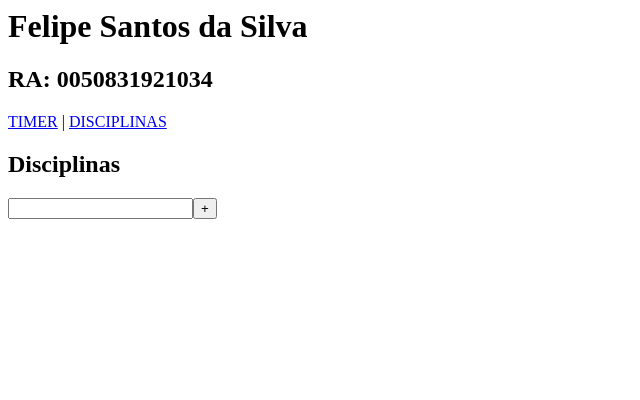
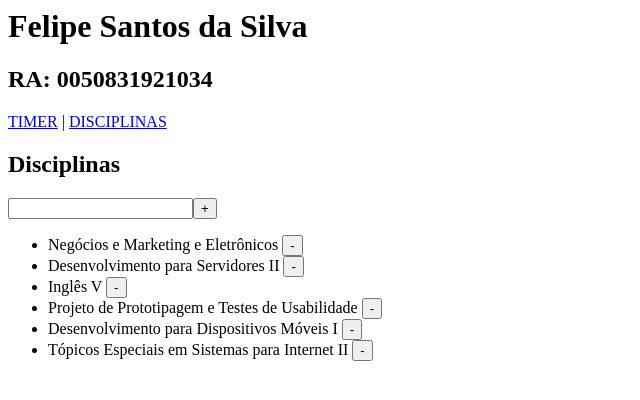
Before and after one commit to felipe428/projeto-timer-com-disciplinas, an Angular app: page /disciplinas in a window 1280 px wide. Shown: the top 400 px of the page, without its empty margins (0-640 px from the left). Built offline with nearby package versions, Linux system fonts and the light colour scheme.

Commit message:
falta-pouco

```diff
--- a/src/app/disciplinas/disciplinas.component.html
+++ b/src/app/disciplinas/disciplinas.component.html
@@ -10,7 +10,49 @@
 <ul>
   <li *ngFor="let disci of this.disciplinas.getList(); index as i">
     {{disci.title}}
-    <button (click)="this.disciplinas.remove(i)" style="cursor: pointer">
+    <button (click)="this.disciplinas.remove(i)">
+      -
+    </button>
+  </li>
+
+  <li #mat1>
+    Negócios e Marketing e Eletrônicos
+    <button (click)="this.disciplinas.remove(mat1.value); title.value=''">
+      -
+    </button>
+  </li>
+
+  <li #mat2>
+    Desenvolvimento para Servidores II
+    <button (click)="this.disciplinas.remove(mat1.value); title.value=''">
+      -
+    </button>
+  </li>
+
+  <li mat3>
+    Inglês V
+    <button (click)="this.disciplinas.remove(mat1.value); title.value=''">
+      -
+    </button>
+  </li>
+
+  <li mat4>
+    Projeto de Prototipagem e Testes de Usabilidade
+    <button (click)="this.disciplinas.remove(mat1.value); title.value=''">
+      -
+    </button>
+  </li>
+
+  <li mat5>
+    Desenvolvimento para Dispositivos Móveis I
+    <button (click)="this.disciplinas.remove(mat1.value); title.value=''">
+      -
+    </button>
+  </li>
+
+  <li mat6>
+    Tópicos Especiais em Sistemas para Internet II
+    <button (click)="this.disciplinas.remove(mat1.value); title.value=''">
       -
     </button>
   </li>
```
